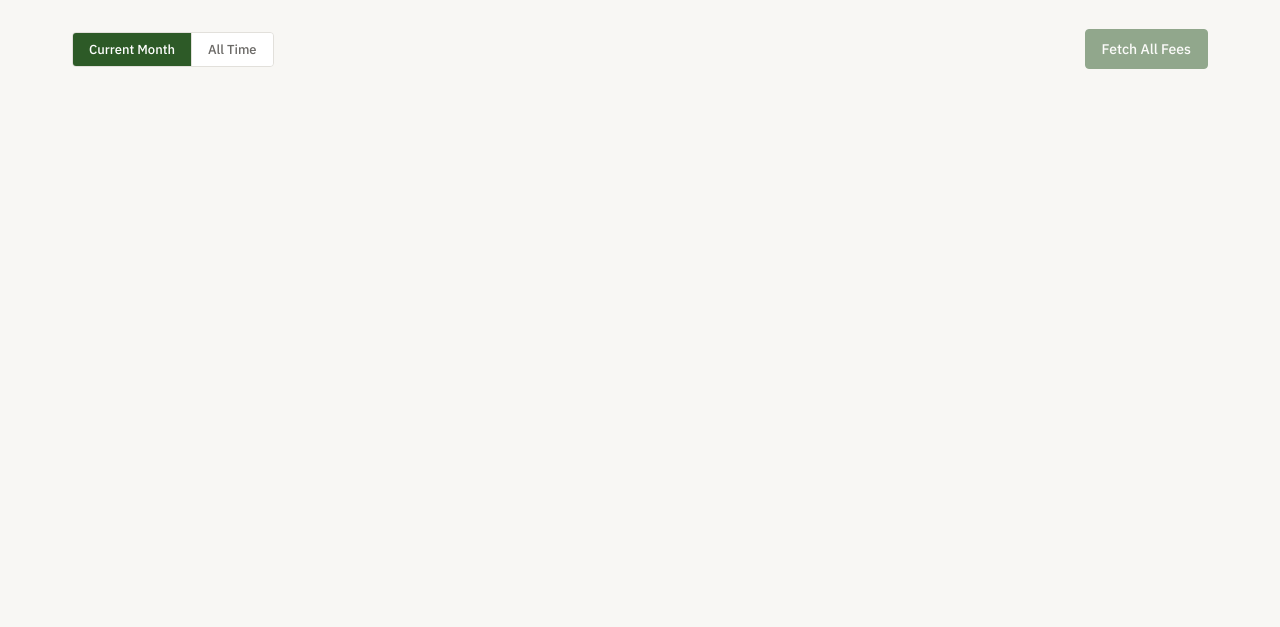
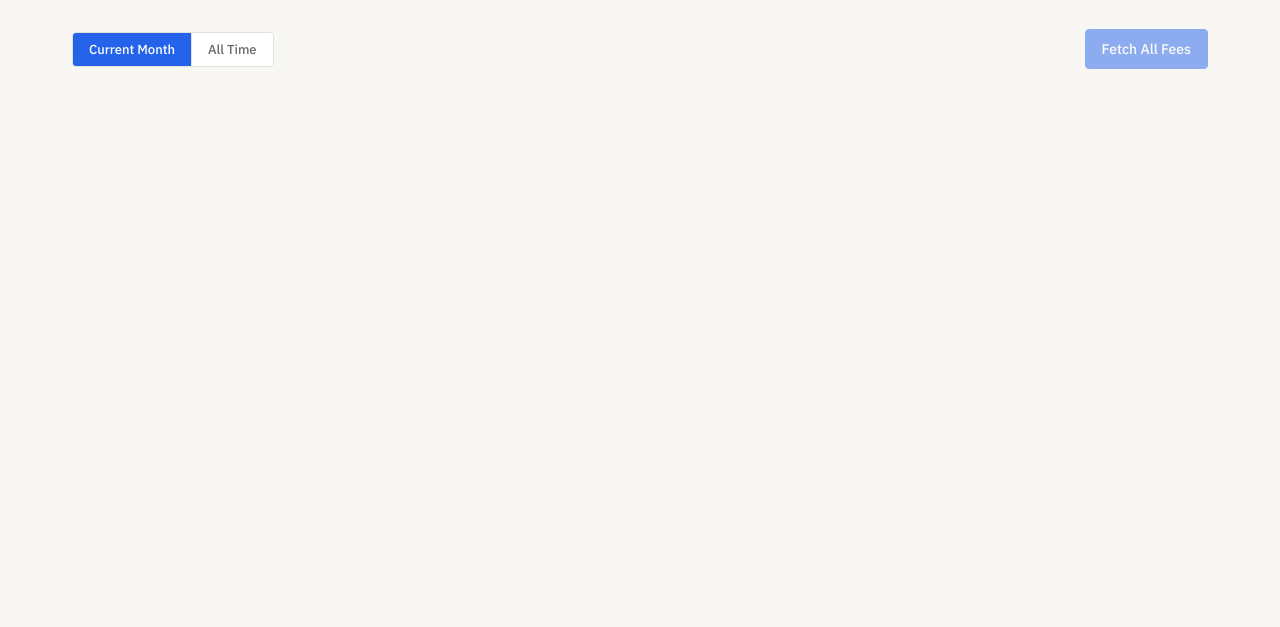
Before and after one commit to MaclarensLawyers/referral-app, a website: page public/index.html in a window 1280 px wide. Shown: the part 173-800 px from the top of the page. Drawn offline with Linux system fonts and the light colour scheme.

Commit message:
Update accent color scheme in styles.css
Changed the accent and accent-light CSS variables from green to blue shades and updated the .btn-primary:hover background and border colors to match the new accent color.

```diff
--- a/public/css/styles.css
+++ b/public/css/styles.css
@@ -11,8 +11,8 @@
     --color-border: #e2e0db;
     --color-text: #1a1a1a;
     --color-text-muted: #6b6966;
-    --color-accent: #2d5a27;
-    --color-accent-light: #e8f0e7;
+    --color-accent: #2563eb;
+    --color-accent-light: #dbeafe;
     --color-warning: #b54708;
     --color-warning-light: #fef3e6;
     --color-error: #991b1b;
@@ -171,8 +171,8 @@ nav a.active {
 }
 
 .btn-primary:hover {
-    background: #234a1f;
-    border-color: #234a1f;
+    background: #1e40af;
+    border-color: #1e40af;
 }
 
 .btn-sm {
```
